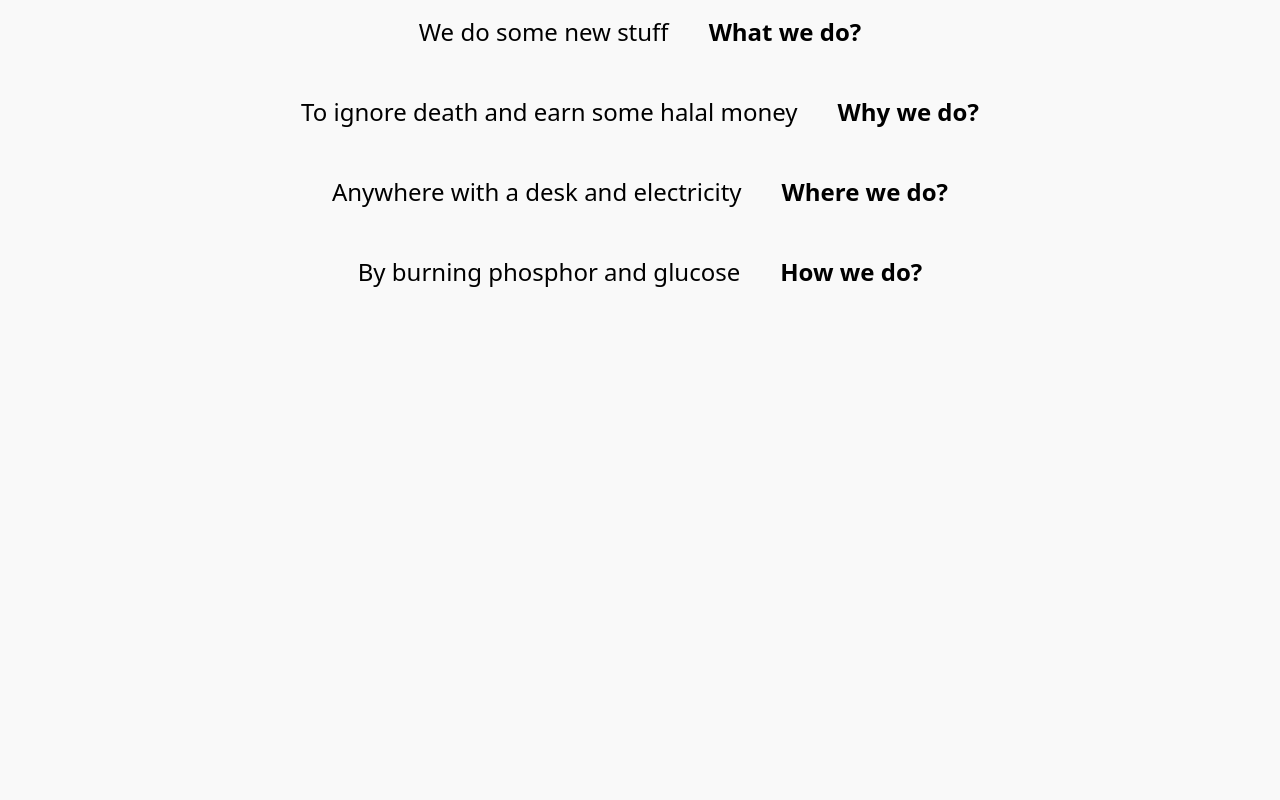
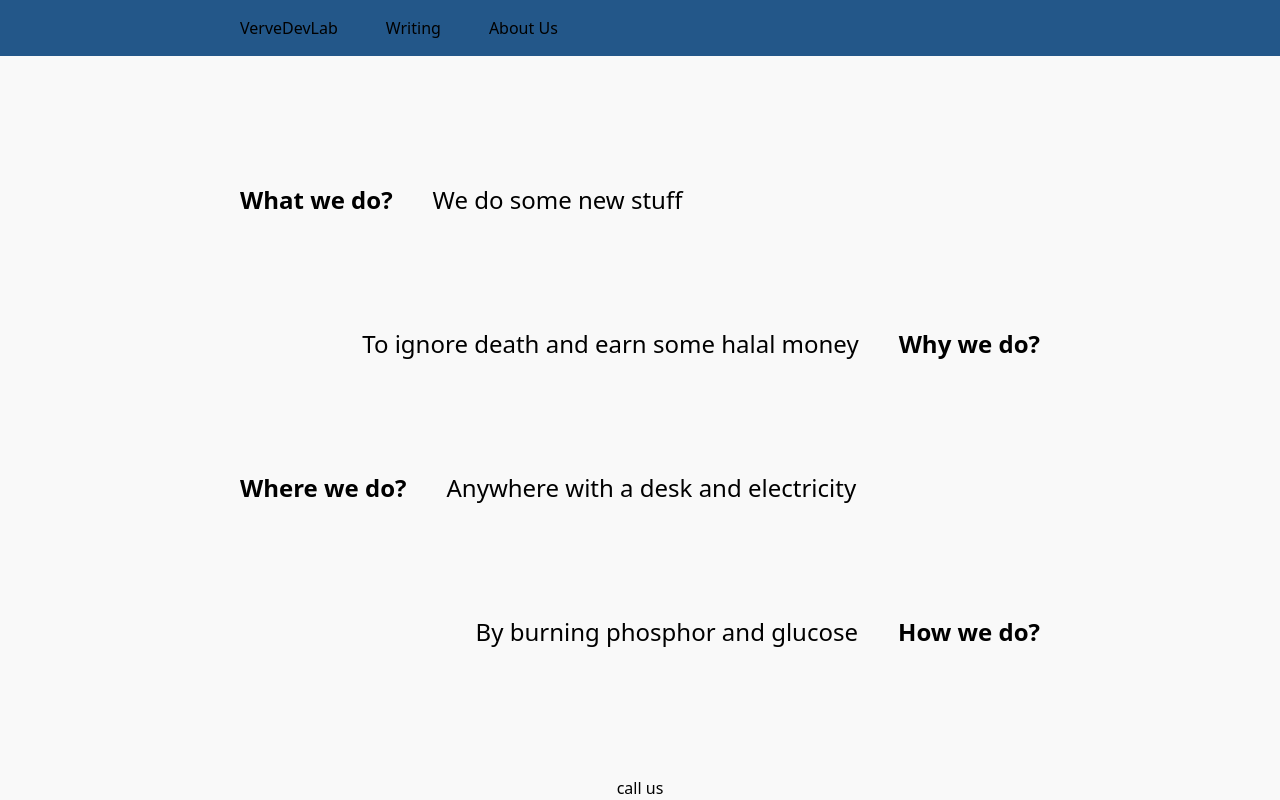
Before and after one commit to arsamhb/vervezbn, a Next.js app in the folder frontend/: page / in a window 1280 px wide. Built offline with nearby package versions, Linux system fonts and the light colour scheme.

Commit message:
feat/front/ nav footer standard margin configuration

```diff
--- a/frontend/src/app/layout.tsx
+++ b/frontend/src/app/layout.tsx
@@ -1,5 +1,7 @@
 import type { Metadata } from "next";
 import "./globals.css";
+import Nav from "@/components/layouts/Nav";
+import Footer from "@/components/layouts/Footer";
 
 export const metadata: Metadata = {
   title: "ZabanVerve",
@@ -13,7 +15,13 @@ export default function RootLayout({
 }>) {
   return (
     <html>
-      <body className="bg-light w-screen min-h-screen">{children}</body>
+      <body className="bg-light w-screen min-h-screen flex flex-col justify-between">
+        <header>
+          <Nav />
+        </header>
+        <main className="standard-margin flex flex-col gap-20">{children}</main>
+        <Footer />
+      </body>
     </html>
   );
 }
--- a/frontend/src/app/page.tsx
+++ b/frontend/src/app/page.tsx
@@ -1,18 +1,22 @@
 import Section from "@/components/shared/Section";
 
+const landingInfo = [
+  { title: "What we do?", detail: "We do some new stuff" },
+  { title: "Why we do?", detail: "To ignore death and earn some halal money" },
+  { title: "Where we do?", detail: "Anywhere with a desk and electricity" },
+  { title: "How we do?", detail: "By burning phosphor and glucose" },
+];
 export default function Home() {
   return (
-    <main className="flex flex-col gap-4 justify-center items-center">
-      <Section title="What we do?" detail="We do some new stuff" />
-      <Section
-        title="Why we do?"
-        detail="To ignore death and earn some halal money"
-      />
-      <Section
-        title="Where we do?"
-        detail="Anywhere with a desk and electricity"
-      />
-      <Section title="How we do?" detail="By burning phosphor and glucose" />
-    </main>
+    <>
+      {landingInfo.map((info, index) => (
+        <Section
+          detail={info.detail}
+          title={info.title}
+          key={index}
+          rtl={index % 2 === 0}
+        />
+      ))}
+    </>
   );
 }
--- /dev/null
+++ b/frontend/src/components/layouts/Footer.tsx
@@ -0,0 +1,13 @@
+import React from 'react'
+
+type Props = {}
+
+const Footer = (props: Props) => {
+  return (
+    <footer className='flex items-center justify-center'>
+        call us
+    </footer>
+  )
+}
+
+export default Footer
--- /dev/null
+++ b/frontend/src/components/layouts/Nav.tsx
@@ -0,0 +1,24 @@
+import React from "react";
+import Link from "next/link";
+
+type Props = {};
+
+const Nav = (props: Props) => {
+  return (
+    <nav className="bg-blue-dark standard-padding flex flex-row justify-between items-center">
+      <ul className="flex flex-row w-full gap-12">
+        <li>
+          <Link href="/">VerveDevLab</Link>
+        </li>
+        <li>
+          <Link href="/writing">Writing</Link>
+        </li>
+        <li>
+          <Link href="/about">About Us</Link>
+        </li>
+      </ul>
+    </nav>
+  );
+};
+
+export default Nav;
--- a/frontend/tailwind.config.ts
+++ b/frontend/tailwind.config.ts
@@ -1,4 +1,5 @@
 import type { Config } from "tailwindcss";
+import plugin from "tailwindcss/plugin";
 
 const config: Config = {
   content: [
@@ -7,6 +8,12 @@ const config: Config = {
     "./src/app/**/*.{js,ts,jsx,tsx,mdx}",
   ],
   theme: {
+    extend: {
+      spacing: {},
+      padding: {
+        standard: "1rem 2rem 5rem 15rem",
+      },
+    },
     colors: {
       dark: "#13070C",
       light: "#F9F9F9",
@@ -17,6 +24,35 @@ const config: Config = {
       },
     },
   },
-  plugins: [],
+  plugins: [
+    plugin(function ({ addUtilities, addComponents, e, config }) {
+      addUtilities({
+        ".standard-padding": {
+          padding: "1rem 1rem",
+          "@screen md": {
+            padding: "1rem 2rem",
+          },
+          "@screen lg": {
+            padding: "1rem 5rem",
+          },
+          "@screen xl": {
+            padding: "1rem 15rem",
+          },
+        },
+        ".standard-margin": {
+          margin: "0 1rem",
+          "@screen md": {
+            margin: "0 2rem",
+          },
+          "@screen lg": {
+            margin: "0 5rem",
+          },
+          "@screen xl": {
+            margin: "0 15rem",
+          },
+        },
+      });
+    }),
+  ],
 };
 export default config;
```
